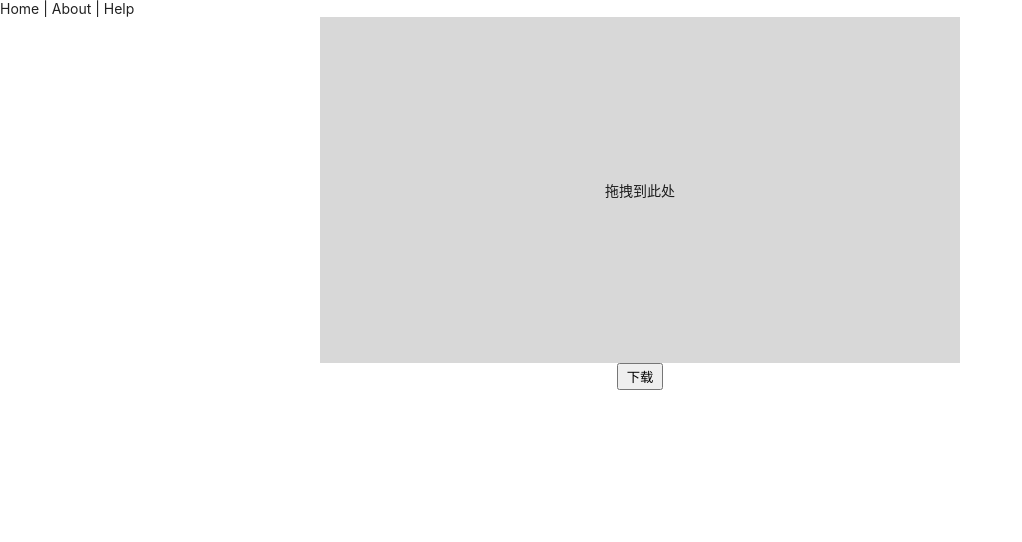
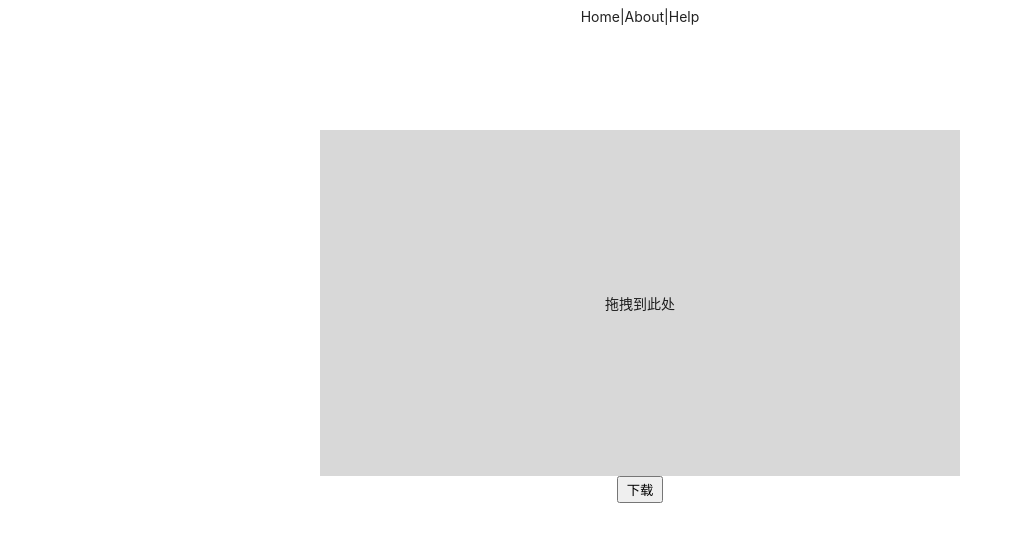
Before and after one commit to willx12123/schedule-calendar-cuc, a Vue app: page / in a window 1280 px wide. Shown: the top 542 px of the page, without its empty margins (0-1022 px from the left). Built offline with nearby package versions, Linux system fonts and the light colour scheme; what ics-in-browser would draw is missing.

Commit message:
feat: Use useWindow hook to add style.

```diff
--- a/src/App.vue
+++ b/src/App.vue
@@ -1,23 +1,65 @@
 <template>
-  <div id="nav">
-    <router-link to="/">Home</router-link>
-    |
-    <router-link to="/about">About</router-link>
-    |
-    <router-link to="/help">Help</router-link>
+  <div class="app-wrapper" :style="appStyle">
+    <nav>
+      <router-link to="/">Home</router-link>
+      |
+      <router-link to="/about">About</router-link>
+      |
+      <router-link to="/help">Help</router-link>
+    </nav>
+    <main>
+      <router-view />
+    </main>
+    <footer></footer>
   </div>
-  <router-view />
 </template>
 
 <script lang="ts">
-import { defineComponent } from 'vue';
+import { defineComponent, computed } from 'vue';
+import { useWindow } from '@/hooks/useWindow';
 
 export default defineComponent({
   name: 'App',
   setup() {
-    return {};
+    const { clientSize } = useWindow();
+    const appStyle = computed(() => {
+      const { width, height } = clientSize;
+      return {
+        width: `${width}px`,
+        height: `${height}px`,
+      };
+    });
+    return {
+      appStyle,
+    };
   },
 });
 </script>
 
-<style lang="scss"></style>
+<style scoped lang="scss">
+.app-wrapper {
+  display: flex;
+  flex-direction: column;
+  align-items: center;
+
+  > nav {
+    width: 100%;
+    padding: 8px 0;
+    display: flex;
+    justify-content: center;
+  }
+
+  > main {
+    padding-bottom: 40px;
+    flex-grow: 1;
+    display: flex;
+    justify-content: center;
+    align-items: center;
+  }
+
+  > footer {
+    height: 160px;
+    width: 100%;
+  }
+}
+</style>
```
